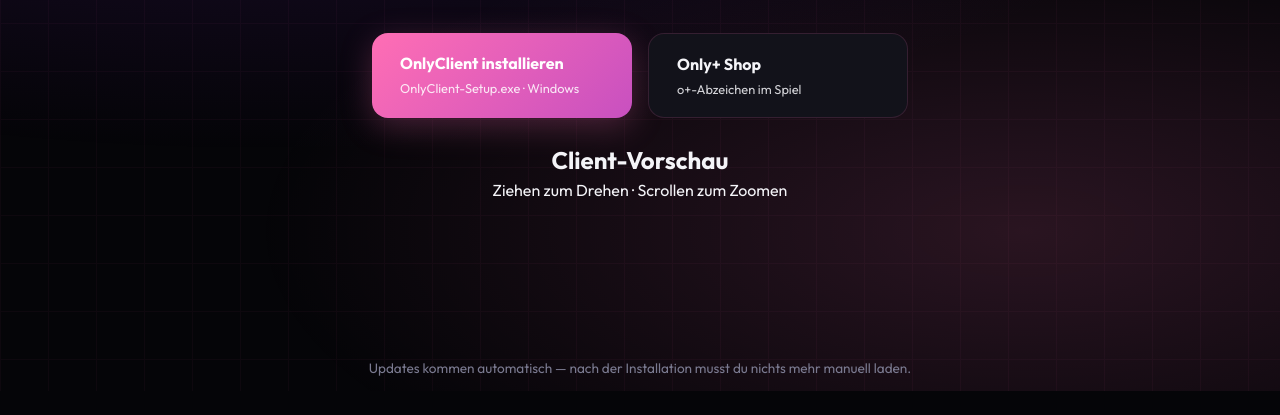
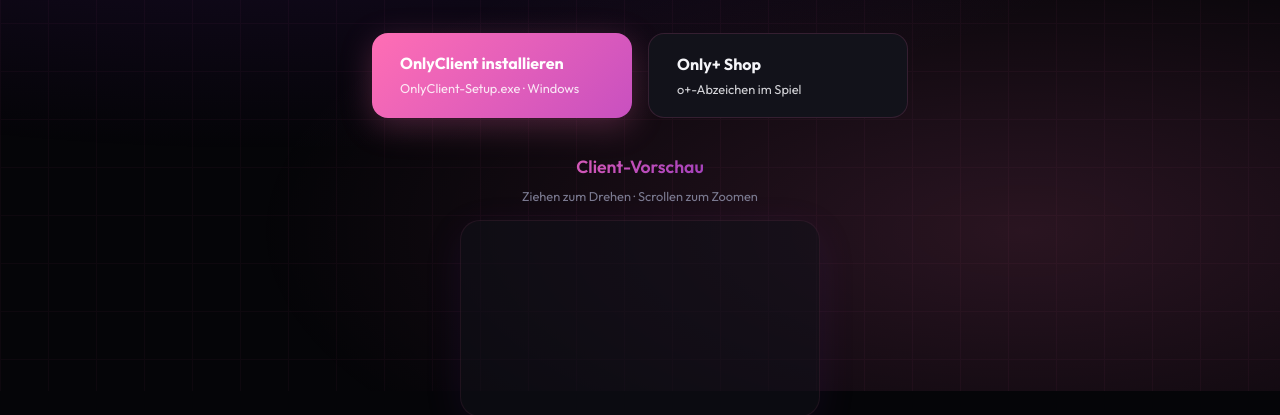
Before and after one commit to Websitenprogramer/OnlyClient, a plain HTML site: page index.html in a window 1280 px wide. Shown: the part 409-824 px from the top of the page. Drawn offline with Linux system fonts and the light colour scheme; some packages are replaced by stand-ins of ours; a script that the page names is missing.

Commit message:
Update style.css

```diff
--- a/style.css
+++ b/style.css
@@ -57,6 +57,27 @@
   background:var(--card);border:1px solid var(--line);color:var(--text);
 }
 .note{font-size:.85rem;color:var(--muted)}
+.skin-preview{
+  max-width:360px;margin:36px auto 4px;text-align:center;
+}
+.skin-preview-title{
+  font-size:1.1rem;font-weight:600;margin-bottom:6px;
+  background:linear-gradient(135deg,var(--pink),var(--purple));
+  -webkit-background-clip:text;-webkit-text-fill-color:transparent;background-clip:text;
+}
+.skin-preview-hint{font-size:.8rem;color:var(--muted);margin-bottom:14px}
+.skin-preview-stage{
+  background:var(--card);border:1px solid var(--line);border-radius:20px;
+  padding:16px;box-shadow:0 10px 40px rgba(123,44,191,.18);
+  overflow:hidden;
+}
+.skin-preview-stage canvas{
+  display:block;width:100%;height:auto;cursor:grab;touch-action:none;
+  border-radius:12px;
+}
+.skin-preview-stage canvas:active{cursor:grabbing}
+.skin-preview:not(.skin-preview--ready) .skin-preview-stage{opacity:.55}
+.skin-preview--failed .skin-preview-hint::after{content:" · 3D-Vorschau nicht verfügbar"}
 .features,.install{
   max-width:1100px;margin:0 auto;padding:48px 24px 64px;
 }
```
